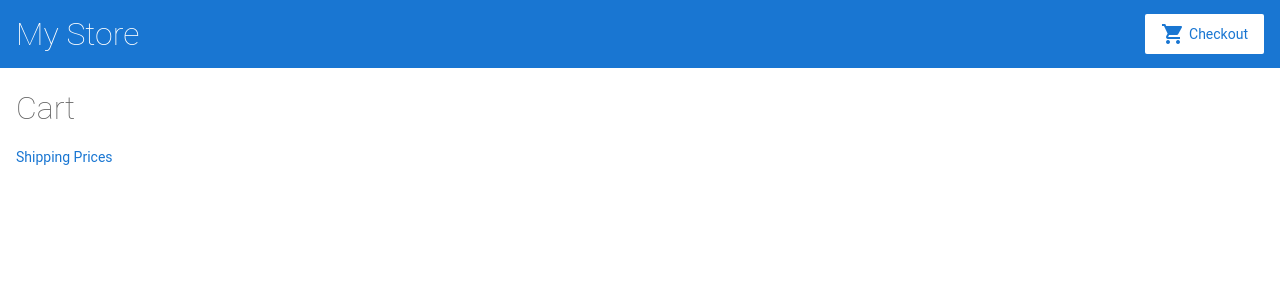
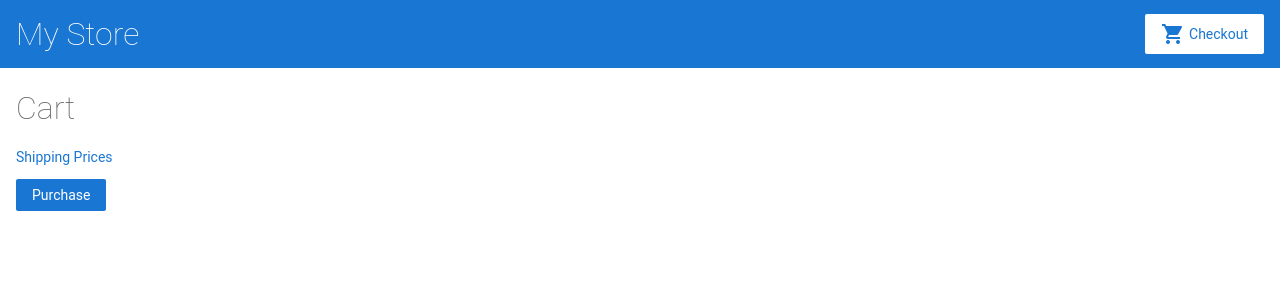
Before and after one commit to DoumSof99/Angular_First_Interaction, an Angular app: page /cart in a window 1280 px wide. Shown: the top 300 px of the page. Built offline with nearby package versions, Linux system fonts and the light colour scheme.

Commit message:
Define the checkout form model

```diff
--- a/src/app/cart/cart.component.html
+++ b/src/app/cart/cart.component.html
@@ -8,3 +8,7 @@
   {{ i.name }}
   {{ i.price | currency }}
 </div>
+
+<form [formGroup]="checkoutForm">
+  <button class="button" type="submit">Purchase</button>
+</form>
--- a/src/app/cart/cart.component.ts
+++ b/src/app/cart/cart.component.ts
@@ -1,5 +1,6 @@
 import { Component } from '@angular/core';
 import { CartService } from '../cart.service';
+import { FormBuilder } from '@angular/forms';
 
 @Component({
   selector: 'app-cart',
@@ -8,5 +9,20 @@
 })
 export class CartComponent {
   items = this.cartService.getItems();
-  constructor(private cartService: CartService) {}
+
+  checkoutForm = this.formBuilder.group({
+    name: '',
+    address: '',
+  });
+
+  constructor(
+    private cartService: CartService,
+    private formBuilder: FormBuilder
+  ) {}
+
+  onSubmit(): void {
+    this.items = this.cartService.clearCart();
+    console.warn('Your order has been submitted', this.checkoutForm.value);
+    this.checkoutForm.reset();
+  }
 }
```
